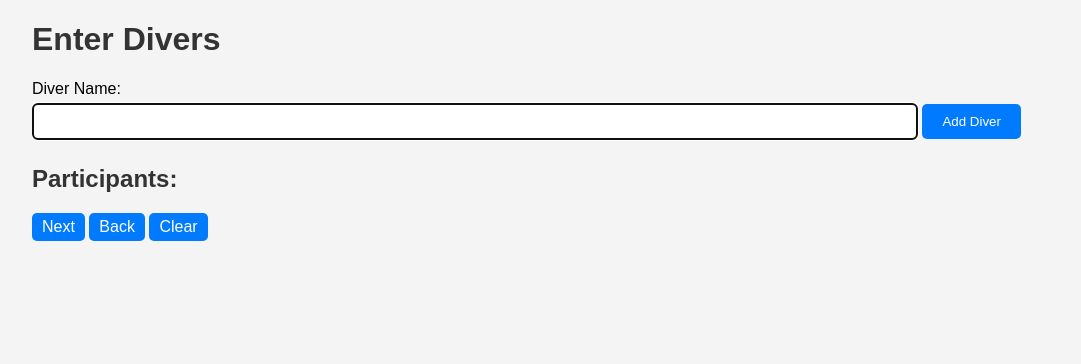
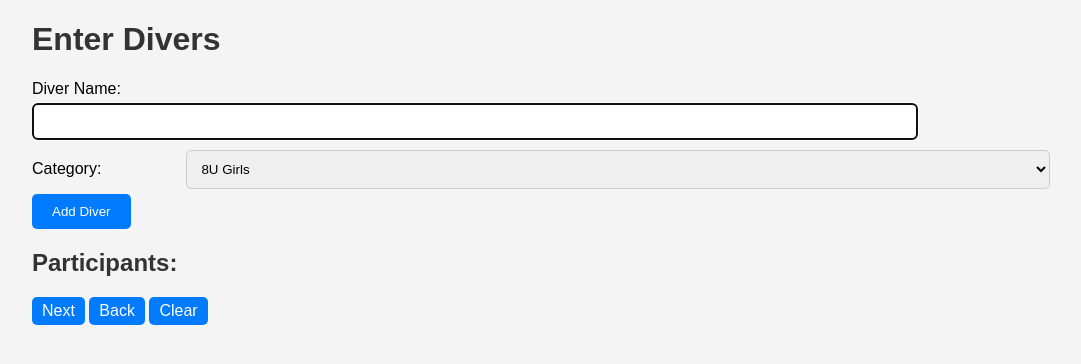
Before and after one commit to Kris-Kirk/divingscoretracker, a Flask app: page /divers in a window 1280 px wide. Shown: the top 364 px of the page, without its empty margins (96-1177 px from the left). Run offline with Flask 3, Linux system fonts and the light colour scheme.

Commit message:
Push before trying to add category

```diff
--- /dev/null
+++ b/2024-07-29_Event_2.txt
@@ -0,0 +1,2 @@
+Event Date: 2024-07-29, Event Number: 2
+Diver: Kris
--- a/app.py
+++ b/app.py
@@ -52,6 +52,7 @@ def divers_route():
     global divers, file_name
     if request.method == 'POST':
         diver_name = request.form['diver_name']
+        diver_category = request.form['diver_category']
         event_date = session.get('date')
         event_number = session.get('event_number')
 
--- a/templates/divers.html
+++ b/templates/divers.html
@@ -10,6 +10,19 @@
         <form method="post" id="diverForm">
             <label for="diver_name">Diver Name:</label>
             <input type="text" id="diver_name" name="diver_name" required>
+            <label for="category">Category:</label>
+            <select id="category" name="category">
+                <option value="1">8U Girls</option>
+                <option value="2">8U Boys</option>
+                <option value="3">9/10 Girls</option>
+                <option value="4">9/10 Boys</option>
+                <option value="5">11/12 Girls</option>
+                <option value="6">11/12 Boys</option>
+                <option value="7">13/14 Girls</option>
+                <option value="8">13/14 Boys</option>
+                <option value="9">15+ Girls</option>
+                <option value="10">15+ Boys</option>
+            </select>
             <input type="submit" value="Add Diver">
         </form>
         <h2>Participants:</h2>
--- a/templates/validation.html
+++ b/templates/validation.html
@@ -76,10 +76,10 @@
                             </div>
                         {% endfor %}
                         <div>
-                            Score: {{ round_info[2] }}
+                            Score: {{ "%.2f"|format(round_info[2]) }}
                         </div>
                         <div>
-                            Total: {{ round_info[3] }}
+                            Total: {{ "%.2f"|format(round_info[3]) }}
                         </div>
                     </div>
                 {% endfor %}
```
